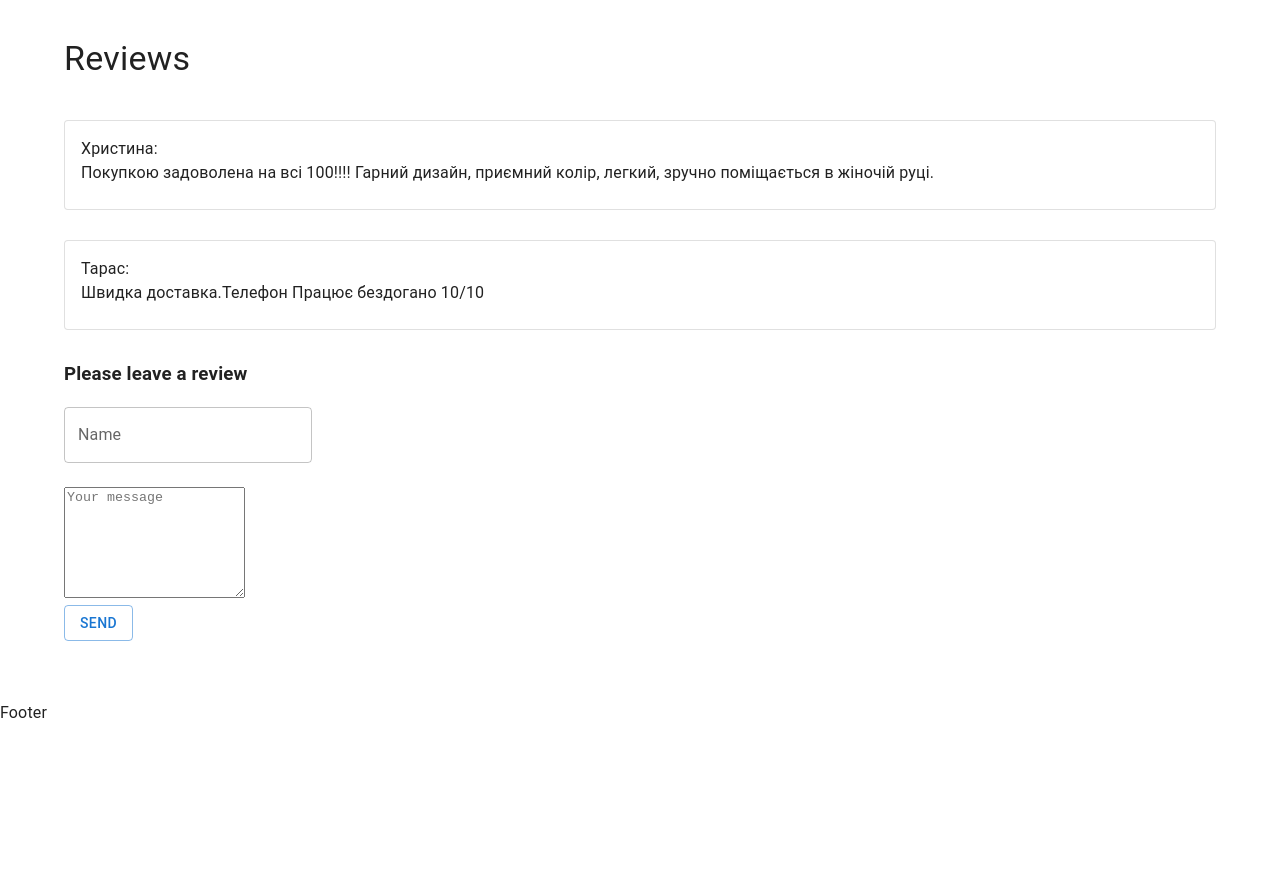
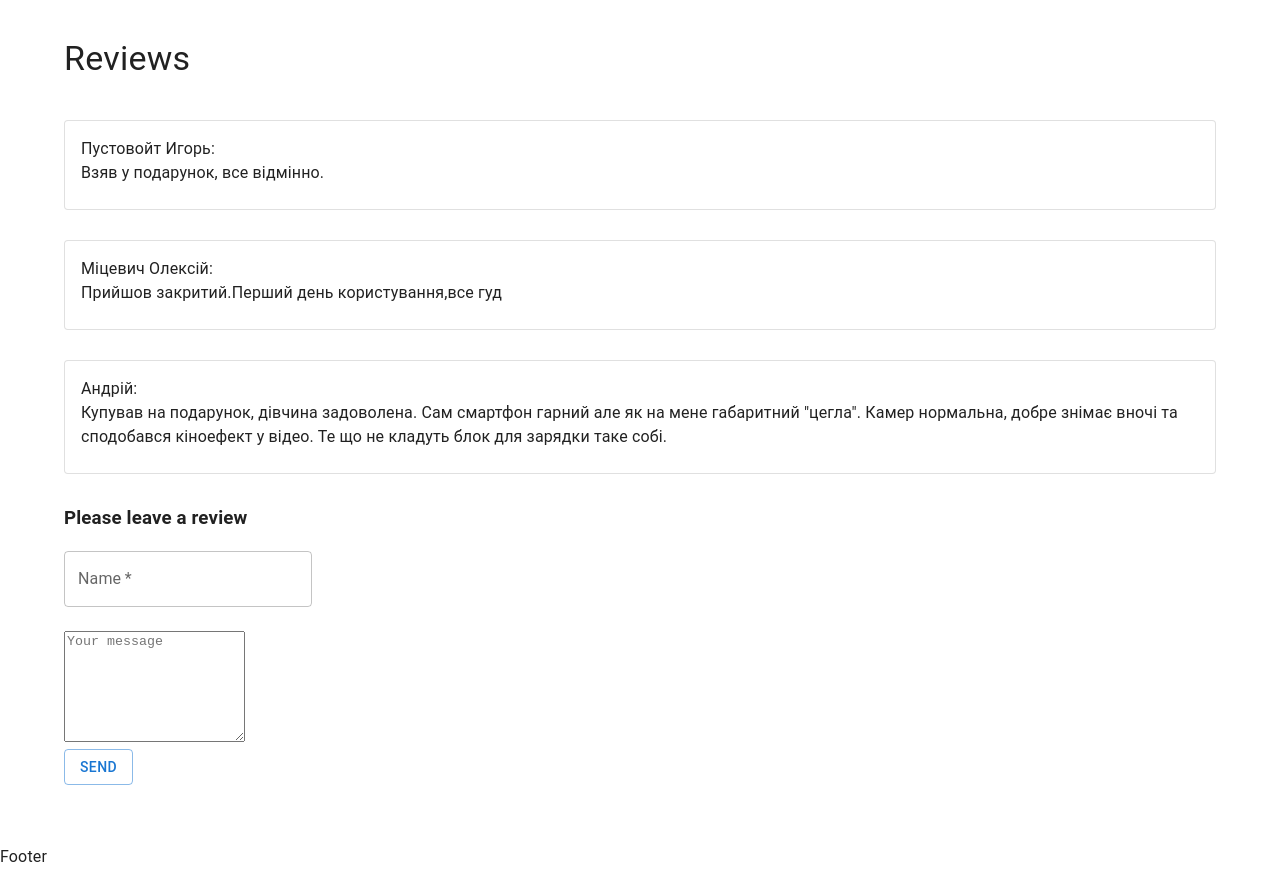
Before and after one commit to oleksii-turovets/fake-shop-study, a React (Create React App) app: page / in a window 1280 px wide. Shown: the part 1520-2389 px from the top of the page. Before the commit the page ends 2245 px from the top, so only its background shows below. Built offline with nearby package versions, Linux system fonts and the light colour scheme.

Commit message:
added reviews in redux

```diff
--- a/src/components/Reviews/Reviews.tsx
+++ b/src/components/Reviews/Reviews.tsx
@@ -7,6 +7,8 @@ import {
     Typography,
 } from '@mui/material'
 import { useState } from 'react'
+import { useAppDispatch, useAppSelector } from 'redux/hooks'
+import { addReview } from 'redux/reviewsReducer'
 
 type Props = {}
 
@@ -16,18 +18,9 @@ type Review = {
 }
 
 const Reviews = (props: Props) => {
-    const arrReviews: Review[] = [
-        {
-            name: 'Христина',
-            text: 'Покупкою задоволена на всі 100!!!! Гарний дизайн, приємний колір, легкий, зручно поміщається в жіночій руці.',
-        },
-        {
-            name: 'Тарас',
-            text: 'Швидка доставка.Телефон Працює бездогано 10/10',
-        },
-    ]
+    const arrReviews = useAppSelector((state) => state.reviews)
+    const dispatch = useAppDispatch()
 
-    const [reviews, setReviews] = useState<Review[]>(arrReviews)
     const [newReview, setNewReview] = useState<Review>({
         name: '',
         text: '',
@@ -48,9 +41,7 @@ const Reviews = (props: Props) => {
     const sendReview = (e: React.FormEvent<HTMLFormElement>) => {
         e.preventDefault()
 
-        setReviews((prevState) => {
-            return [...prevState, newReview]
-        })
+        dispatch(addReview(newReview))
 
         setNewReview({
             name: '',
@@ -58,12 +49,14 @@ const Reviews = (props: Props) => {
         })
     }
 
+
+
     return (
         <>
             <Typography component="h2" variant="h4" sx={{ margin: '40px 0' }}>
                 Reviews
             </Typography>
-            {reviews.map(({ name, text }, i) => (
+            {arrReviews.map(({ name, text }, i) => (
                 <Card variant="outlined" key={i} sx={{ margin: '30px 0' }}>
                     <CardContent>
                         <div>{name}:</div>
@@ -79,6 +72,7 @@ const Reviews = (props: Props) => {
                         label="Name"
                         value={newReview.name}
                         onChange={handleName}
+                        required
                     />
                 </div>
                 <br />
@@ -88,6 +82,7 @@ const Reviews = (props: Props) => {
                         placeholder="Your message"
                         value={newReview.text}
                         onChange={handleText}
+                        required
                     />
                 </div>
                 <Button variant="outlined" type="submit">
--- /dev/null
+++ b/src/redux/reviewsReducer.ts
@@ -0,0 +1,37 @@
+import { createSlice } from "@reduxjs/toolkit"
+
+
+type Review = {
+    name: string
+    text: string
+}
+
+export const initialState: Review[] = [
+    {
+        name:'Пустовойт Игорь',
+        text: 'Взяв у подарунок, все відмінно.',
+    },
+    {
+        name:'Міцевич Олексій',
+        text: 'Прийшов закритий.Перший день користування,все гуд',
+    },
+    {
+        name:'Андрій',
+        text: 'Купував на подарунок, дівчина задоволена. Сам смартфон гарний але як на мене габаритний "цегла". Камер нормальна, добре знімає вночі та сподобався кіноефект у відео. Те що не кладуть блок для зарядки таке собі.',
+    },
+]
+
+export const reviewsSlice = createSlice({
+    name: 'reviews',
+    initialState,
+    reducers: {
+        addReview: (state, action) => ([
+            ...state,
+            action.payload
+        ])
+    }
+})
+
+export const {addReview} = reviewsSlice.actions
+
+export default reviewsSlice.reducer
--- a/src/redux/store.ts
+++ b/src/redux/store.ts
@@ -1,11 +1,13 @@
 import { configureStore } from '@reduxjs/toolkit'
 import cartReducer from './cartReducer'
 import likeReducer from './likeReducer'
+import reviewsReducer from './reviewsReducer'
 
 export const store = configureStore({
     reducer: {
     productsLike: likeReducer,
     productsInCart: cartReducer,
+    reviews: reviewsReducer,
     },
 })
 
```
